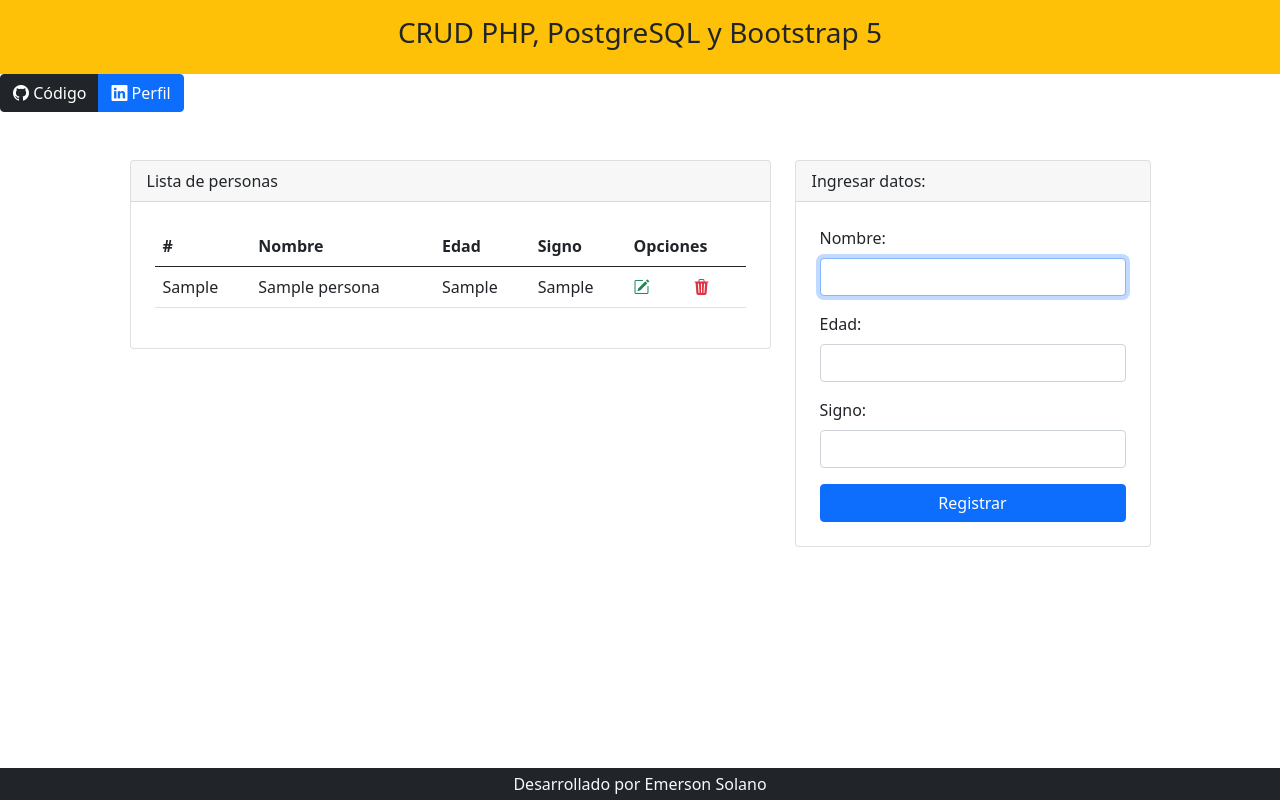
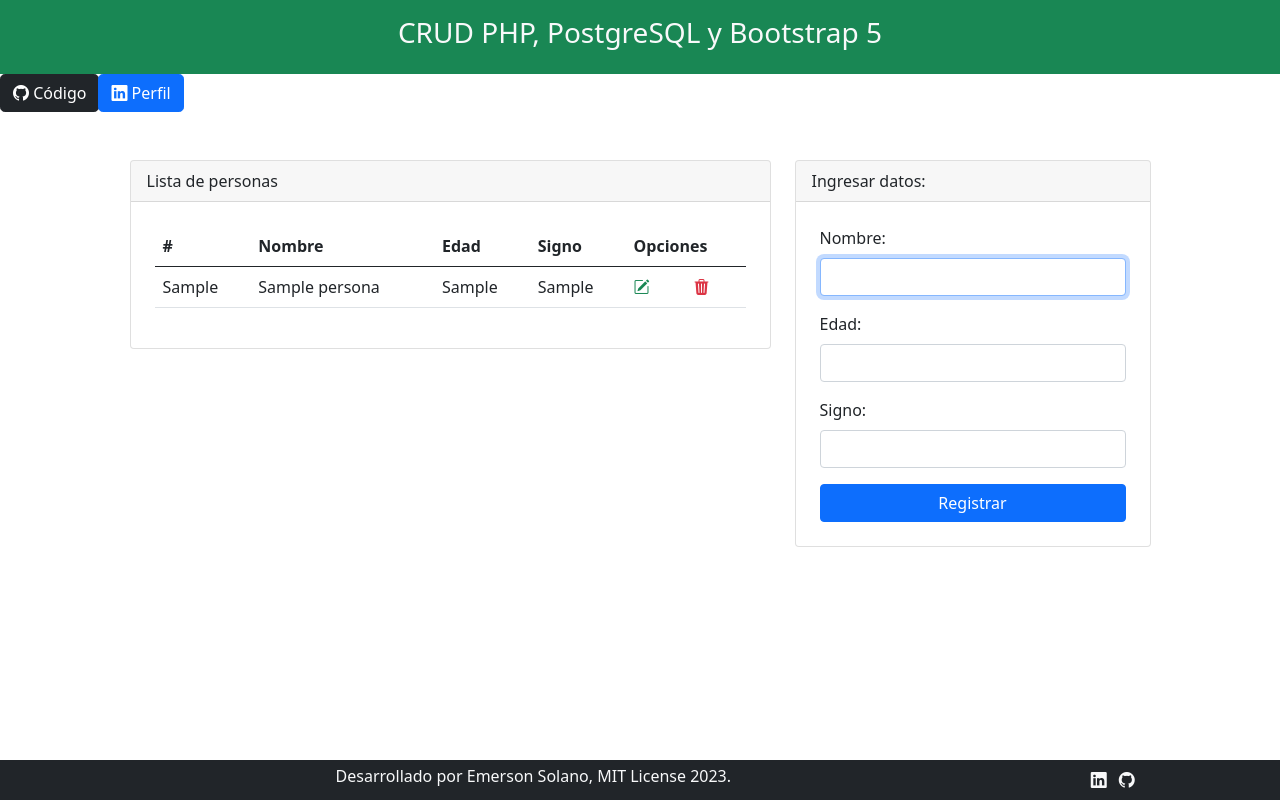
Before and after one commit to Emerson93gh/crudphppg, a PHP site: page /index.php in a window 1280 px wide. Run offline with PHP 8.4, Linux system fonts and the light colour scheme; tables that the repository leaves empty or names only in its code hold one stand-in row (values such as "Sample post"); data that the repository does not hold is empty; some libraries are stand-ins or nearby versions.

Commit message:
updating templates

```diff
--- a/src/template/footer.php
+++ b/src/template/footer.php
@@ -1,7 +1,12 @@
     <footer class="container-fluid bg-dark fixed-bottom">
         <div class="row">
-            <div class="col-md text-light text-center py-1">
-                Desarrollado por Emerson Solano
+            <div class="col-md-10 text-light text-center py-1">
+                <!-- Desarrollado por Emerson Solano -->
+                <p class="mb-0">Desarrollado por Emerson Solano, MIT License 2023.</p>
+            </div>
+            <div class="col mx-2 py-2">
+                <a class="text-light mx-1" href="https://www.linkedin.com/in/emerson-s-24786247" target="_blank"><i class="bi bi-linkedin"></i></a>
+                <a class="text-light mx-1" href="https://github.com/Emerson93gh" target="_blank"><i class="bi bi-github"></i></a>
             </div>
         </div>
     </footer>
--- a/src/template/header.php
+++ b/src/template/header.php
@@ -13,11 +13,11 @@
     <link rel="stylesheet" href="https://cdn.jsdelivr.net/npm/bootstrap-icons@1.8.3/font/bootstrap-icons.css">
   </head>
   <body>
-      <div class="container-fluid bg-warning">
+      <div class="container-fluid bg-success">
           <div class="row">
               <div class="col-md">
                   <header class="py-3">
-                    <h3 class="text-center">CRUD PHP, PostgreSQL y Bootstrap 5</h3>
+                    <h3 class="text-center text-light">CRUD PHP, PostgreSQL y Bootstrap 5</h3>
                   </header>
               </div>
           </div>
@@ -26,10 +26,10 @@
         <div class="dropdown me-1">
             <div class="btn-group">
                 <!-- <a class="btn btn-primary" href="#" role="button">Link</a> -->
-                <a class="btn btn-dark" href="https://github.com/Emerson93gh/crudphppg" role="button" target="_blank">
+                <a class="btn btn-dark rounded-3" href="https://github.com/Emerson93gh/crudphppg" role="button" target="_blank">
                     <i class="bi bi-github"></i> Código
                 </a>
-                <a class="btn btn-primary" href="https://www.linkedin.com/in/emerson-s-24786247" role="button" target="_blank">
+                <a class="btn btn-primary rounded-3" href="https://www.linkedin.com/in/emerson-s-24786247" role="button" target="_blank">
                     <i class="bi bi-linkedin"></i> Perfil
                 </a>
             </div>
```
